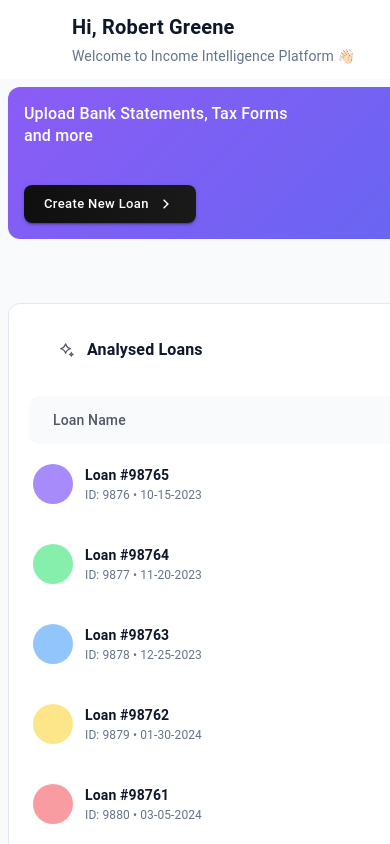
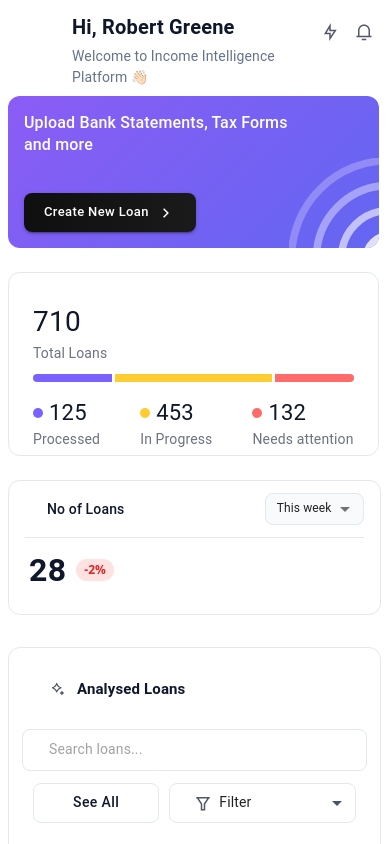
Before and after one commit to Vishnusnairr/prudent-loans, a React (Vite) app: page / in a window 390 px wide. Built offline with nearby package versions, Linux system fonts and the light colour scheme; some icons are missing.

Commit message:
`Refactor components to use MUI's useMediaQuery hook for responsive design`

```diff
--- a/src/components/AnalysedLoansHeader.tsx
+++ b/src/components/AnalysedLoansHeader.tsx
@@ -1,23 +1,45 @@
-import { Box, Typography } from "@mui/material";
+import { Box, Typography, useMediaQuery } from "@mui/material";
 
 export const AnalysedLoansHeader = () => {
+  const isMobile = useMediaQuery("(max-width:1200px)");
+
   return (
     <Box
       sx={{
-        padding: "16px 24px",
+        padding: { xs: "12px 16px", md: "16px 24px" },
         display: "flex",
-        alignItems: "center",
-        justifyContent: "space-between",
+        flexDirection: { xs: "column", md: "row" },
+        alignItems: { xs: "flex-start", md: "center" },
+        justifyContent: { xs: "flex-start", md: "space-between" },
+        gap: { xs: "8px", md: 0 },
+        width: "100%",
+        boxSizing: "border-box",
       }}
     >
-      <Box sx={{ display: "flex", alignItems: "center", gap: "10px" }}>
+      <Box
+        sx={{
+          display: "flex",
+          flexDirection: "row",
+          alignItems: "center",
+          gap: "10px",
+          width: "100%",
+        }}
+      >
         <img
           src="/src/assets/bard-line.svg"
           alt="bar chart"
-          style={{ width: 20, height: 20 }}
+          style={{
+            width: isMobile ? 18 : 20,
+            height: isMobile ? 18 : 20,
+          }}
         />
 
-        <Typography fontSize="16px" fontWeight={600} color="#0F172A">
+        <Typography
+          fontSize={{ xs: "15px", md: "16px" }}
+          fontWeight={600}
+          color="#0F172A"
+          textAlign="left"
+        >
           Analysed Loans
         </Typography>
       </Box>
--- a/src/components/GreetingHeader.tsx
+++ b/src/components/GreetingHeader.tsx
@@ -8,8 +8,11 @@ export const GreetingHeader = () => {
     <Box
       sx={{
         display: "flex",
-        alignItems: "center",
+        flexDirection: {  md: "row" },
+        alignItems: { xs: "flex-start", md: "center" },
         width: "100%",
+        mt: { xs: 1.5, md: 0 },
+        gap: { xs: 1.5, md: 0 },
       }}
     >
       <Box sx={{ display: "flex", flexDirection: "column", flexGrow: 1 }}>
@@ -27,7 +30,14 @@ export const GreetingHeader = () => {
         </Typography>
       </Box>
 
-      <Box sx={{ display: "flex", alignItems: "center", gap: "14px" }}>
+      <Box
+        sx={{
+          display: "flex",
+          alignItems: "center",
+          gap: "14px",
+          mt: { xs: "10px", md: 0 },
+        }}
+      >
         <img
           src="/src/assets/flashlight-line.svg"
           alt="quick-icon"
--- a/src/components/LoansActionsBar.tsx
+++ b/src/components/LoansActionsBar.tsx
@@ -1,6 +1,5 @@
 import { Box, TextField, Typography, MenuItem, Select, Button } from "@mui/material";
 import SearchIcon from "@mui/icons-material/Search";
-import FilterListIcon from "@mui/icons-material/FilterList";
 import type { StatusType } from "../data/loanData";
 
 type Props = {
@@ -23,13 +22,21 @@ export const LoansActionsBar = ({
   setPage,
 }: Props) => {
   return (
-    <Box sx={{ display: "flex", alignItems: "center", gap: "12px" }}>
-
     <Box
       sx={{
         display: "flex",
         alignItems: "center",
-          width: 260,
+        gap: "12px",
+        justifyContent:"flex-end",
+        flexDirection: { xs: "column", md: "column", lg: "row" },
+        width: "100%",
+      }}
+    >
+      <Box
+        sx={{
+          display: "flex",
+          alignItems: "center",
+          width: { xs: "100%", md: "100%", lg: 260 },
           height: 40,
           border: "1px solid #E2E8F0",
           borderRadius: "8px",
@@ -50,16 +57,24 @@ export const LoansActionsBar = ({
         />
       </Box>
 
+      <Box
+        sx={{
+          display: "flex",
+          gap: "10px",
+          width: { xs: "100%", md: "100%", lg: "auto" },
+          justifyContent: { xs: "flex-start", md: "flex-start", lg: "flex-end" },
+        }}
+      >
         <Button
           variant="text"
           sx={{
             height: 40,
-          width: 90,
+            flexGrow: { xs: 1, md: 1, lg: 0 },
             borderRadius: "8px",
             border: "1px solid #E2E8F0",
             fontSize: "14px",
-          textTransform: "none",
-          color: "#0F172A"
+            textTransform: "none",whiteSpace: "nowrap",
+            color: "#0F172A",
           }}
           onClick={() => setSeeAll(!seeAll)}
         >
@@ -76,18 +91,19 @@ export const LoansActionsBar = ({
           displayEmpty
           sx={{
             height: 40,
+            flexGrow: { xs: 1, md: 1, lg: 0 },
             borderRadius: "8px",
             fontSize: "14px",
-          minWidth: 120,
+            minWidth: { xs: "auto", md: "auto", lg: 120 },
             px: "10px",
             "& fieldset": { border: "1px solid #E2E8F0" },
             ".MuiSelect-icon": { color: "#475569" },
             display: "flex",
-          alignItems: "center",
+            alignItems: "center"
           }}
           renderValue={() => (
             <Box sx={{ display: "flex", gap: "6px", alignItems: "center" }}>
-            <FilterListIcon sx={{ fontSize: 18, color: "#475569" }} />
+              <img src="/src/assets/filter-line.svg" alt="filter" />
               <span>Filter</span>
             </Box>
           )}
@@ -97,7 +113,7 @@ export const LoansActionsBar = ({
           <MenuItem value="Action Required">Action Required</MenuItem>
           <MenuItem value="Batch Processed">Batch Processed</MenuItem>
         </Select>
-
+      </Box>
     </Box>
   );
 };
--- /dev/null
+++ b/src/components/MobileLoanRow.tsx
@@ -0,0 +1,123 @@
+import { Box, Typography, Button } from "@mui/material";
+import MoreVertIcon from "@mui/icons-material/MoreVert";
+import WarningAmberIcon from "@mui/icons-material/WarningAmber";
+import ErrorOutlineIcon from "@mui/icons-material/ErrorOutline";
+import CheckCircleIcon from "@mui/icons-material/CheckCircle";
+import InfoIcon from "@mui/icons-material/Info";
+import type { StatusType, ButtonType } from "../data/loanData";
+
+type Props = {
+  avatarColor: string;
+  loanName: string;
+  loanId: string;
+  date: string;
+  statementPeriod: number;
+  qualifiedIncome: string;
+  status: StatusType;
+  buttonType: ButtonType;
+};
+
+export const MobileLoanRow = (props: Props) => {
+  const { avatarColor, loanName, loanId, date, statementPeriod, qualifiedIncome, status, buttonType } = props;
+
+  const renderIcon = () => {
+    switch (buttonType) {
+      case "analysis":
+        return <img src="/src/assets/bard-fill-w.svg" />;
+      case "detailsRed":
+        return <InfoIcon sx={{ fontSize: 16, color: "#DC2626" }} />;
+      default:
+        return <InfoIcon sx={{ fontSize: 16, color: "#3B82F6" }} />;
+    }
+  };
+
+  const buttonStyles = {
+    background:
+      buttonType === "analysis"
+        ? "#3B82F6"
+        : buttonType === "detailsRed"
+        ? "#FEE2E2"
+        : "#FFFFFF",
+    color:
+      buttonType === "analysis"
+        ? "#FFFFFF"
+        : buttonType === "detailsRed"
+        ? "#DC2626"
+        : "#3B82F6",
+    border: buttonType === "analysis" ? "none" : "1px solid #3B82F6",
+  };
+
+  return (
+   <Box
+  sx={{
+    width: "100% !important",
+    maxWidth: "100%",
+    overflow: "hidden",
+    bgcolor: "#FFFFFF",
+    borderBottom: "1px solid #E2E8F0",
+    p: 2,
+    borderRadius: "8px",
+    display: "flex",
+    flexDirection: "column",
+    gap: 1.5,
+    position: "relative",
+    boxSizing: "border-box",
+  }}
+>
+
+      <MoreVertIcon sx={{ position: "absolute", top: 10, right: 10, cursor: "pointer" }} />
+
+      <Box sx={{ display: "flex", alignItems: "center", gap: "12px" }}>
+        <Box sx={{ width: "40px", height: "40px", borderRadius: "50%", background: avatarColor }} />
+
+        <Box>
+          <Typography fontWeight={600} fontSize="15px" color="#0F172A">
+            {loanName}
+          </Typography>
+          <Typography fontSize="12px" color="#64748B">
+            ID: {loanId} • {date}
+          </Typography>
+        </Box>
+      </Box>
+
+      <Typography fontSize="14px" fontWeight={600} color="#0F172A">
+        ${qualifiedIncome}
+      </Typography>
+
+      <Typography fontSize="13px" color="#0F172A">Statements: {statementPeriod}</Typography>
+
+      <Box
+        sx={{
+          display: "inline-flex",
+          alignItems: "center",
+          background: "#F2F4F7",
+          borderRadius: "6px",
+          px: "10px",
+          py: "4px",
+          width: "fit-content",
+        }}
+      >
+        {status === "Proceed with Caution" && <WarningAmberIcon sx={{ fontSize: 16, color: "#DC6803", mr: 1 }} />}
+        {status === "Action Required" && <ErrorOutlineIcon sx={{ fontSize: 16, color: "#D92D20", mr: 1 }} />}
+        {status === "Batch Processed" && <CheckCircleIcon sx={{ fontSize: 16, color: "#039855", mr: 1 }} />}
+
+        <Typography fontSize="12px" fontWeight={500} color="#344054">{status}</Typography>
+      </Box>
+
+      <Button
+        startIcon={renderIcon()}
+        sx={{
+          ...buttonStyles,
+          textTransform: "none",
+          borderRadius: "6px",
+          fontSize: "13px",
+          fontWeight: 600,
+          py: "8px",
+          width: "100%",
+        }}
+      >
+        {buttonType === "analysis" ? "View Analysis" : "View Details"}
+      </Button>
+    </Box>
+  );
+};
--- a/src/components/NoOfLoansCard.tsx
+++ b/src/components/NoOfLoansCard.tsx
@@ -27,7 +27,7 @@ export const NoOfLoansCard = () => {
       }}
     >
       <Box sx={{ px: { xs: 2, md: "20px" }, pt: { xs: 1.5, md: "18px" }, pb: { xs: 1, md: "14px" } }}>
-        <Box display="flex" justifyContent="space-between" alignItems="center">
+        <Box display="flex" justifyContent="space-between" alignItems="center" >
           <Box display="flex" alignItems="center" gap="6px">
             <BarChartIcon sx={{ fontSize: 18, color: "#0F172A" }} />
             <Typography fontSize="14px" fontWeight="500" color="#0F172A">
--- a/src/layout/AppLayout.tsx
+++ b/src/layout/AppLayout.tsx
@@ -5,7 +5,7 @@ import { useState } from "react";
 
 export const AppLayout = ({ children }: { children: React.ReactNode }) => {
   const theme = useTheme();
-  const isMobile = useMediaQuery(theme.breakpoints.down("md"));
+  const isMobile = useMediaQuery(theme.breakpoints.down(1200));
   const [drawerOpen, setDrawerOpen] = useState(false);
 
   const handleDrawerToggle = () => {
@@ -19,7 +19,7 @@ export const AppLayout = ({ children }: { children: React.ReactNode }) => {
         width: "100vw",
         height: "100vh",
         overflow: "hidden",
-        bgcolor: "#F8FAFC",
+        bgcolor: "#FFF",
       }}
     >
       {!isMobile && <Sidebar />}
@@ -54,7 +54,7 @@ export const AppLayout = ({ children }: { children: React.ReactNode }) => {
             flexGrow: 1,
             overflowY: "auto",
             overflowX: "hidden",
-            bgcolor: "#F8FAFC",
+            bgcolor: "#FFF",
             p: { xs: 1, md: 3 },
           }}
         >
--- a/src/layout/TopBar.tsx
+++ b/src/layout/TopBar.tsx
@@ -8,7 +8,7 @@ interface TopBarProps {
 
 export const TopBar = ({ onMenuClick }: TopBarProps) => {
   const theme = useTheme();
-  const isMobile = useMediaQuery(theme.breakpoints.down(800));
+  const isMobile = useMediaQuery(theme.breakpoints.down(1200));
 
   return (
     <Box
--- a/src/pages/DashboardPage.tsx
+++ b/src/pages/DashboardPage.tsx
@@ -1,4 +1,4 @@
-import { Box, CircularProgress, Typography } from "@mui/material";
+import { Box, CircularProgress, Typography, useMediaQuery } from "@mui/material";
 
 import { UploadBannerCard } from "../components/UploadBannerCard";
 import { LoanStatsCard } from "../components/LoanStatsCard";
@@ -14,6 +14,7 @@ import type { StatusType } from "../data/loanData";
 import { useState, useMemo } from "react";
 
 export const DashboardPage = () => {
+  const isMobile = useMediaQuery("(max-width:1200px)");
   const [search, setSearch] = useState("");
   const [statusFilter, setStatusFilter] = useState<StatusType | "All">("All");
   const [page, setPage] = useState(1);
@@ -32,26 +33,53 @@ export const DashboardPage = () => {
   const displayedLoans = seeAll ? filtered : filtered.slice(start, start + perPage);
 
   return (
-    <Box sx={{ width: "100%", }}>
+    <Box sx={{ width: "100%" }}>
 
-      <Box sx={{ display: "flex", gap: "24px", mb: "32px", width: "100%" }}>
-        <Box sx={{ width: "480px" }}><UploadBannerCard /></Box>
-        <Box sx={{ width: "500px" }}><LoanStatsCard /></Box>
-        <Box sx={{ width: "280px" }}><NoOfLoansCard /></Box>
+      <Box
+        sx={{
+          display: "flex",
+          flexDirection: { xs: "column", lg: "row" },
+          gap: "24px",
+          mb: "32px",
+          width: "100%",
+        }}
+      >
+        <Box sx={{ maxWidth: { xs: "95vw", lg: "460px" }, width: "100%" }}>
+          <UploadBannerCard />
+        </Box>
+
+        <Box sx={{ maxWidth: { xs: "95vw", lg: "100%" }, width: "100%" }}>
+          <LoanStatsCard />
+        </Box>
+
+        <Box sx={{ maxWidth: { xs: "95vw", lg: "260px" }, width: "100%" }}>
+          <NoOfLoansCard />
+        </Box>
       </Box>
 
-      <Box sx={{ background: "#FFFFFF", border: "1px solid #E2E8F0", borderRadius: "12px" }}>
+      <Box
+        sx={{
+          background: "#FFFFFF",
+          border: "1px solid #E2E8F0",
+          borderRadius: "12px",
+          maxWidth: "95vw",
+          width: "100%",
+        }}
+      >
 
         <Box
           sx={{
             display: "flex",
+            flexDirection: { xs: "column", md: "row" },
             justifyContent: "space-between",
-            alignItems: "center",
+            alignItems: { xs: "flex-start", md: "center" },
+            gap: { xs: 2, md: 0 },
             px: "24px",
             py: "18px",
           }}
         >
           <AnalysedLoansHeader />
+
           <LoansActionsBar
             search={search}
             setSearch={setSearch}
@@ -63,7 +91,7 @@ export const DashboardPage = () => {
           />
         </Box>
 
-        <AnalysedLoansColumnHeader />
+        {!isMobile && <AnalysedLoansColumnHeader />}
 
         {isLoading && (
           <Box py={4} display="flex" justifyContent="center">
@@ -77,9 +105,17 @@ export const DashboardPage = () => {
           </Typography>
         )}
 
-        {!isLoading && displayedLoans.map((loan) => <AnalysedLoansRow key={loan.id} {...loan} />)}
+        {!isLoading && filtered.length === 0 && (
+          <Typography py={4} textAlign="center" color="#64748B" fontSize="14px">
+            No results found.
+          </Typography>
+        )}
 
-        {!seeAll && (
+        {!isLoading && displayedLoans.map((loan) => (
+          <AnalysedLoansRow key={loan.id} {...loan} />
+        ))}
+
+        {!seeAll && filtered.length > perPage && (
           <Pagination
             total={filtered.length}
             perPage={perPage}
```
Also changed, not shown: src/components/AnalysedLoansRow.tsx (+22 -37 lines), src/components/LoanStatsCard.tsx (+12 -3 lines), src/assets/filter-line.svg (added). Lines whose indentation alone changed are shown as unchanged.
